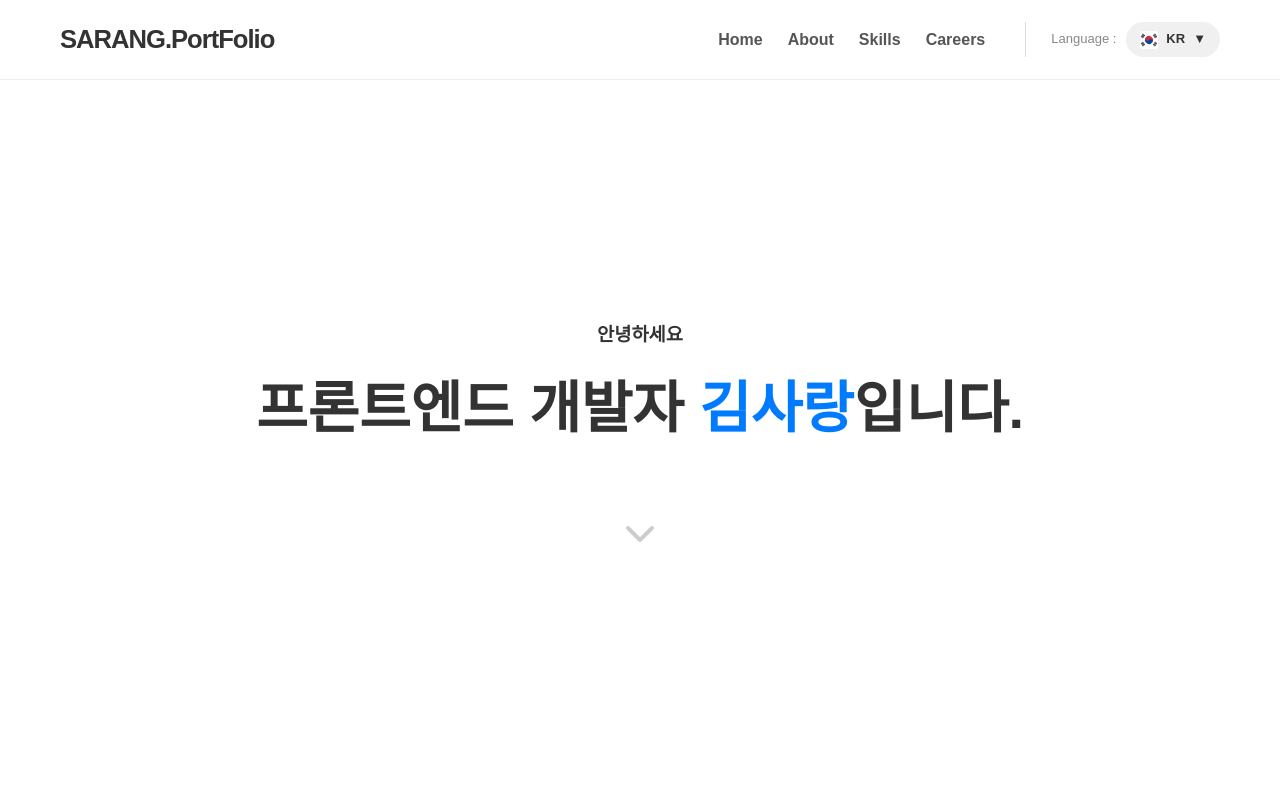
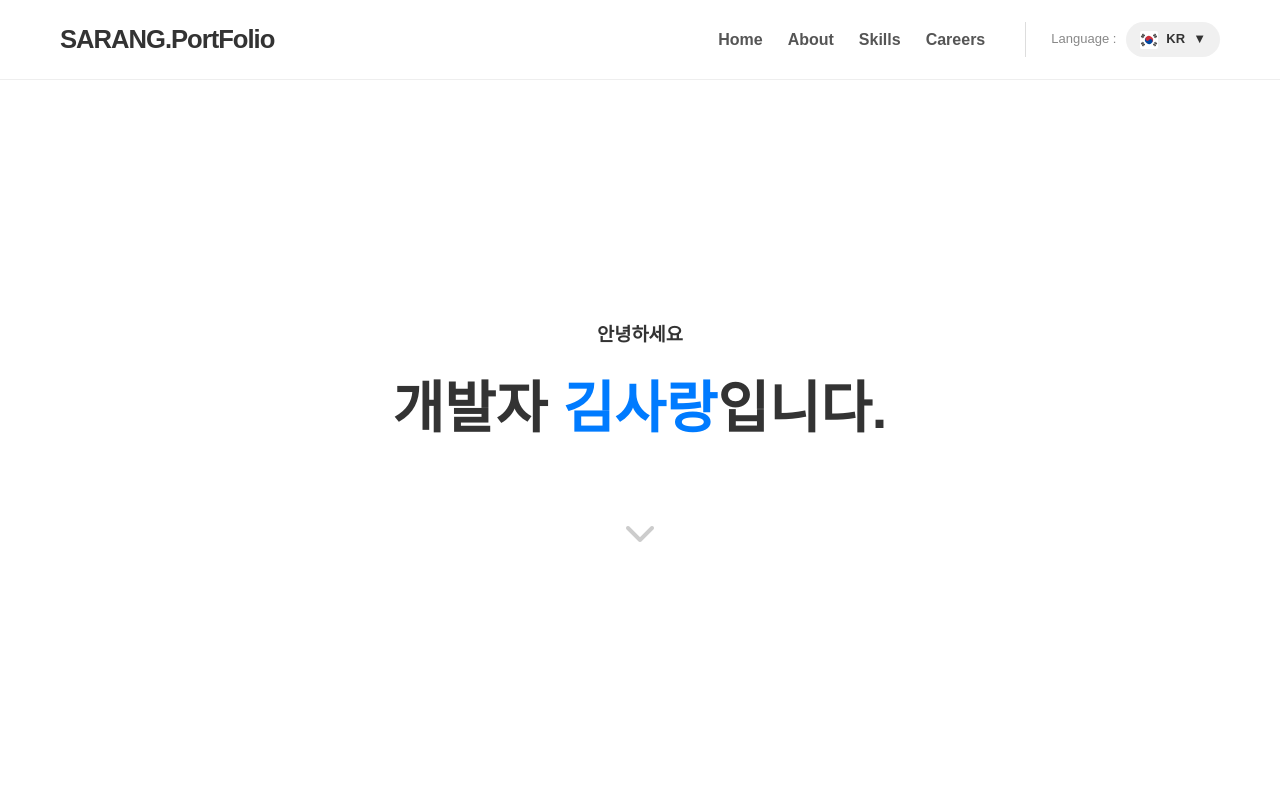
Before and after one commit to kimlove25/Port, a plain HTML site: page index.html in a window 1280 px wide. Shown: the top 800 px of the page. Drawn offline with Linux system fonts and the light colour scheme.

Commit message:
Update index.html

```diff
--- a/index.html
+++ b/index.html
@@ -49,7 +49,7 @@
     <header id="home">
         <div class="hero-content">
             <h3 class="fade-in" data-i18n="home-greeting">안녕하세요</h3>
-            <h1 data-i18n="home-title">프론트엔드 개발자 <span>김사랑</span>입니다.</h1>
+            <h1 data-i18n="home-title">개발자 <span>김사랑</span>입니다.</h1>
             <a href="#about" class="scroll-btn"><i class="fas fa-chevron-down"></i></a>
         </div>
     </header>
```
